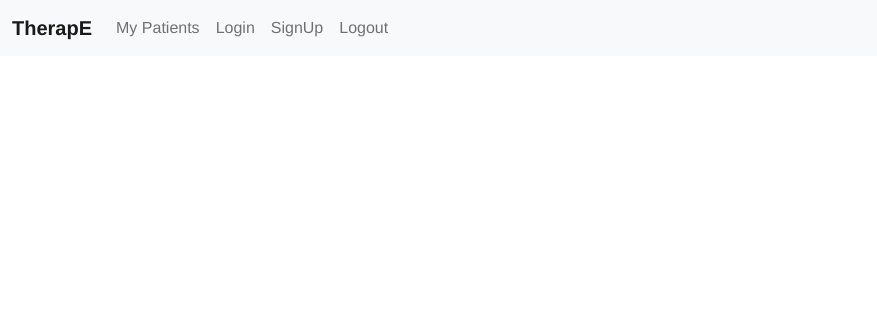
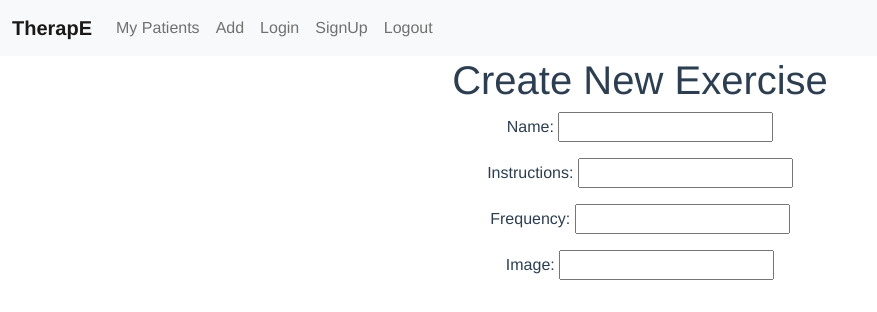
Before and after one commit to hollymsnell/Capstone-frontend, a Vue app: page /add in a window 1280 px wide. Shown: the top 312 px of the page, without its empty margins (0-877 px from the left). Built offline with nearby package versions, Linux system fonts and the light colour scheme.

Commit message:
add route, create exercise view, visible on screen, not yet functional

```diff
--- a/src/App.vue
+++ b/src/App.vue
@@ -20,6 +20,9 @@
           </li> -->
           <li class="nav-item">
             <a class="nav-link" href="/users">My Patients</a>
+          </li>
+          <li class="nav-item">
+            <a class="nav-link" href="/add">Add</a>
           </li>
           <li class="nav-item">
             <a class="nav-link" href="/login">Login</a>
--- a/src/router/index.js
+++ b/src/router/index.js
@@ -7,6 +7,7 @@ import UserView from "../views/UserView.vue";
 import ExerciseProgramsView from "../views/ExerciseProgramsView.vue";
 import ProgramView from "../views/ProgramView.vue";
 import ProgramShow from "../views/ProgramShow.vue";
+import CreateExerciseView from "../views/CreateExerciseView.vue";
 
 const routes = [
   {
@@ -49,6 +50,11 @@ const routes = [
     name: "programs",
     component: ProgramShow,
   },
+  {
+    path: "/add",
+    name: "add",
+    component: CreateExerciseView,
+  },
 ];
 
 const router = createRouter({
--- /dev/null
+++ b/src/views/CreateExerciseView.vue
@@ -0,0 +1,57 @@
+<script>
+import axios from "axios";
+
+export default {
+  data: function () {
+    return {
+      newExerciseParams: {},
+      errors: [],
+      newExercise: {},
+      exercises: [],
+    };
+  },
+
+  methods: {
+    submit: function () {
+      axios
+        .post("/add", this.newExerciseParams)
+        .then((response) => {
+          console.log(response.data);
+          this.$router.push("/home");
+        })
+        .catch((error) => {
+          this.errors = error.response.data.errors;
+        });
+    },
+    createExercise() {
+      axios.post("/exercises", this.newExercise).then((response) => {
+        this.exercises.push(response.data);
+      });
+    },
+  },
+};
+</script>
+
+<template>
+  <div class="add">
+    <h1>Create New Exercise</h1>
+    <p>
+      Name:
+      <input type="text" v-model="newExercise.name" />
+    </p>
+    <p>
+      Instructions:
+      <input type="text" v-model="newExercise.instructions" />
+    </p>
+    <p>
+      Frequency:
+      <input type="text" v-model="newExercise.frequency" />
+    </p>
+    <p>
+      Image:
+      <input type="text" v-model="newExercise.image" />
+    </p>
+  </div>
+</template>
+
+<style></style>
```
